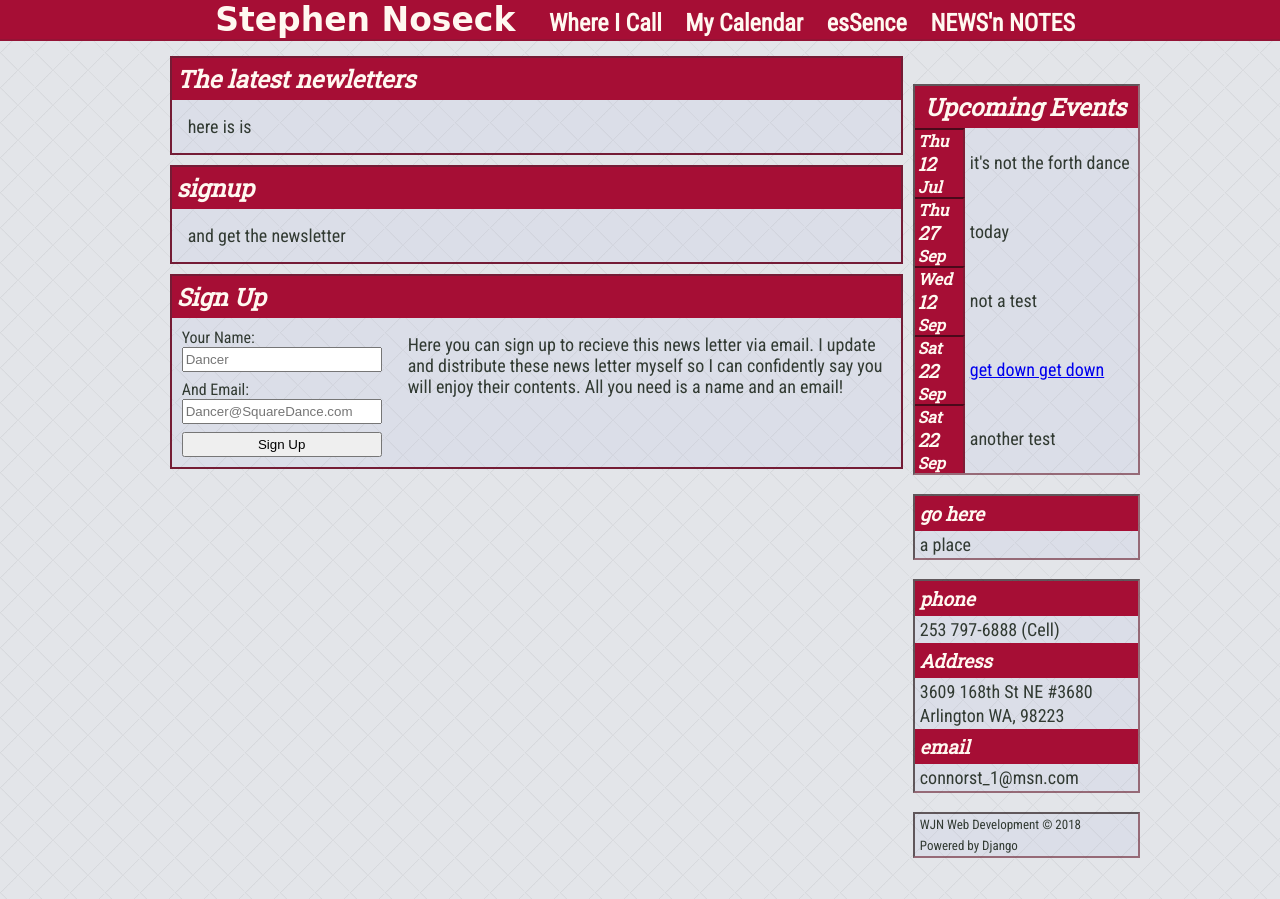
After one commit to winstonsummers/SquareCall, a Django app: page /essense in a window 1280 px wide. The commit adds this page. Run offline with Django 3.2, Linux system fonts and the light colour scheme; data comes from the database, SQL or seed files in the repository; some web fonts are replaced.

Commit message:
styled sign up forms and added to both newsletters, needs some back end func to finish up, also some flavor text

```diff
--- a/Stevie/static/styles.css
+++ b/Stevie/static/styles.css
@@ -88,6 +88,7 @@ ul{
 		grid-template-columns: 12% 58% 18% 6% 6%;
         grid-template-rows: 20px 20px auto 15px;
         row-gap: 18px;
+        column-gap: 10px;
     }
     .content{
         grid-column: 2/3;
@@ -188,6 +189,18 @@ section{
     text-align: left;
     overflow: auto;
 }
+form{
+    margin: 10px;
+    text-align: left;
+}
+.sign-up-wrapper{
+    display: grid;
+    grid-template-columns: auto 1fr;
+}
+input{
+    width: 200px;
+    height: 25px;
+}
 section h1, h3, h4{
     background-color: #a60e35;
     font-weight: bold;
--- /dev/null
+++ b/Stevie/templates/Stevie/letterIndex.html
@@ -0,0 +1,50 @@
+{% extends 'layout.html' %}
+
+{% block title %}
+    {{ title }}
+{% endblock title %}
+
+{% block content %}
+    <div>
+        {% if post %}
+            {% for p in post %}
+                <section>
+                    <h1>{{ p.title }}</h1>
+                    <div class="text">
+                        <p>{{ p.text|linebreaks }}</p>
+                    </div>
+                </section>
+            {% endfor %}
+        {% else %}
+            <p style="display: none">There isn't anything here...</p>
+        {% endif %}
+        <section>
+            <h1>Sign Up</h1>
+            <div class="sign-up-wrapper">
+                <form method="POST" action="/essense/" class="sign-up-form">
+                    {% csrf_token %}
+                    <div>
+                        <label>Your Name:</label>
+                    </div>
+                    <div>
+                        <input type="text" name="name" placeholder="Dancer">
+                    </div>
+                    <div style="margin-top:8px">
+                        <label>And Email:</label>
+                    </div>
+                    <div>
+                        <input type="text" name="email" placeholder="Dancer@SquareDance.com">
+                    </div>
+                    <div style="margin-top: 8px;">
+                        <input type="submit" value="Sign Up">
+                    </div>
+                </form>
+                <div class="sign-up-text">
+                    <p>
+                        Here you can sign up to recieve this news letter via email. I update and distribute these news letter myself so I can confidently say you will enjoy their contents. All you need is a name and an email!
+                    </p>
+                </div>
+            </div>
+        </section>
+    </div>
+{% endblock content %}
--- a/Stevie/urls.py
+++ b/Stevie/urls.py
@@ -4,8 +4,8 @@ from . import views
 
 urlpatterns = [
     path('', views.index, name='index'),
-    path('venues/', views.venues, name='venues'),
-    path('calendar/', views.calendar, name='calendar'),
-    path('essense/', views.essense, name="essense"),
-    path('newsnnotes/', views.newsnnotes, name="newsnnotes")
+    path('venues', views.venues, name='venues'),
+    path('calendar', views.calendar, name='calendar'),
+    path('essense', views.essense, name="essense"),
+    path('newsnnotes', views.newsnnotes, name="newsnnotes")
 ]
--- a/Stevie/views.py
+++ b/Stevie/views.py
@@ -38,14 +38,6 @@ def calendar(request):
 
 
 def essense(request):
-    cal = Calendar.objects.all()[:5]
-    side = Post.objects.filter(page='SB')
-    info = Post.objects.filter(page='CI')
-    post = Post.objects.filter(page='ES')
-    context = {'post' : post, 'title': '- esSense', 'side': side, 'info': info, 'cal': cal}
-    return render(request, 'Stevie/index.html', context)
-
-def essense(request):
     if request.method == 'GET':
         cal = Calendar.objects.all()[:5]
         side = Post.objects.filter(page='SB')
@@ -53,7 +45,7 @@ def essense(request):
         post = Post.objects.filter(page='ES')
         context = {'post' : post, 'title': '', 'side': side, 'info': info, 'cal': cal}
         #if get, show past newsletters
-        return render(request, 'Stevie/essense.html', context)
+        return render(request, 'Stevie/letterIndex.html', context)
     elif request.method == 'POST':
         emailer = request.POST.get('name')
         email = request.POST.get('email')
@@ -73,4 +65,4 @@ def newsnnotes(request):
     info = Post.objects.filter(page='CI')
     post = Post.objects.filter(page='NN')
     context = {'post' : post, 'title': '- NEWS\'n NOTES', 'side': side, 'info': info, 'cal': cal}
-    return render(request, 'Stevie/index.html', context)
+    return render(request, 'Stevie/letterIndex.html', context)
```
Also changed, not shown: Stevie/templates/Stevie/essense.html (deleted, +0 -32 lines).
